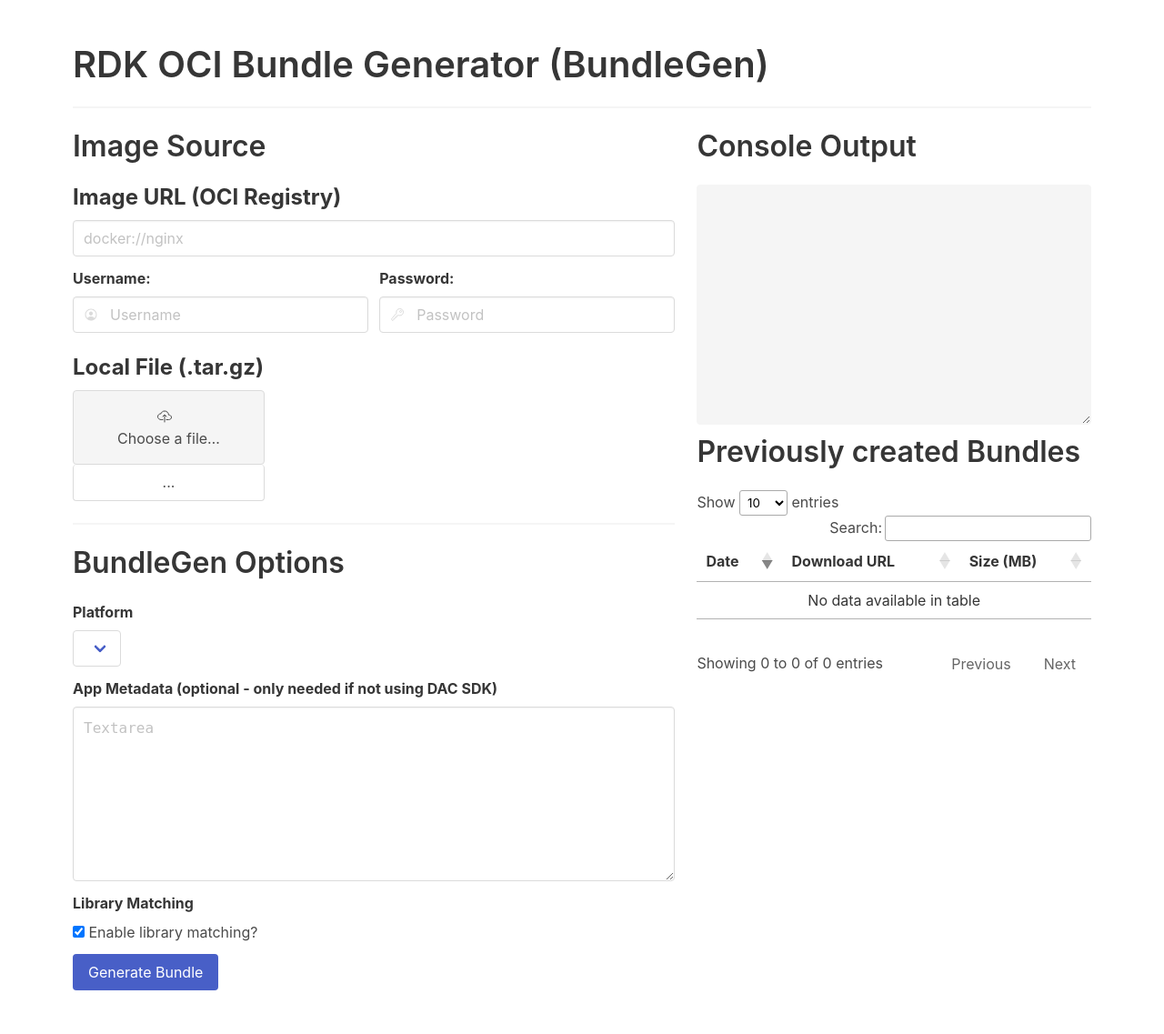
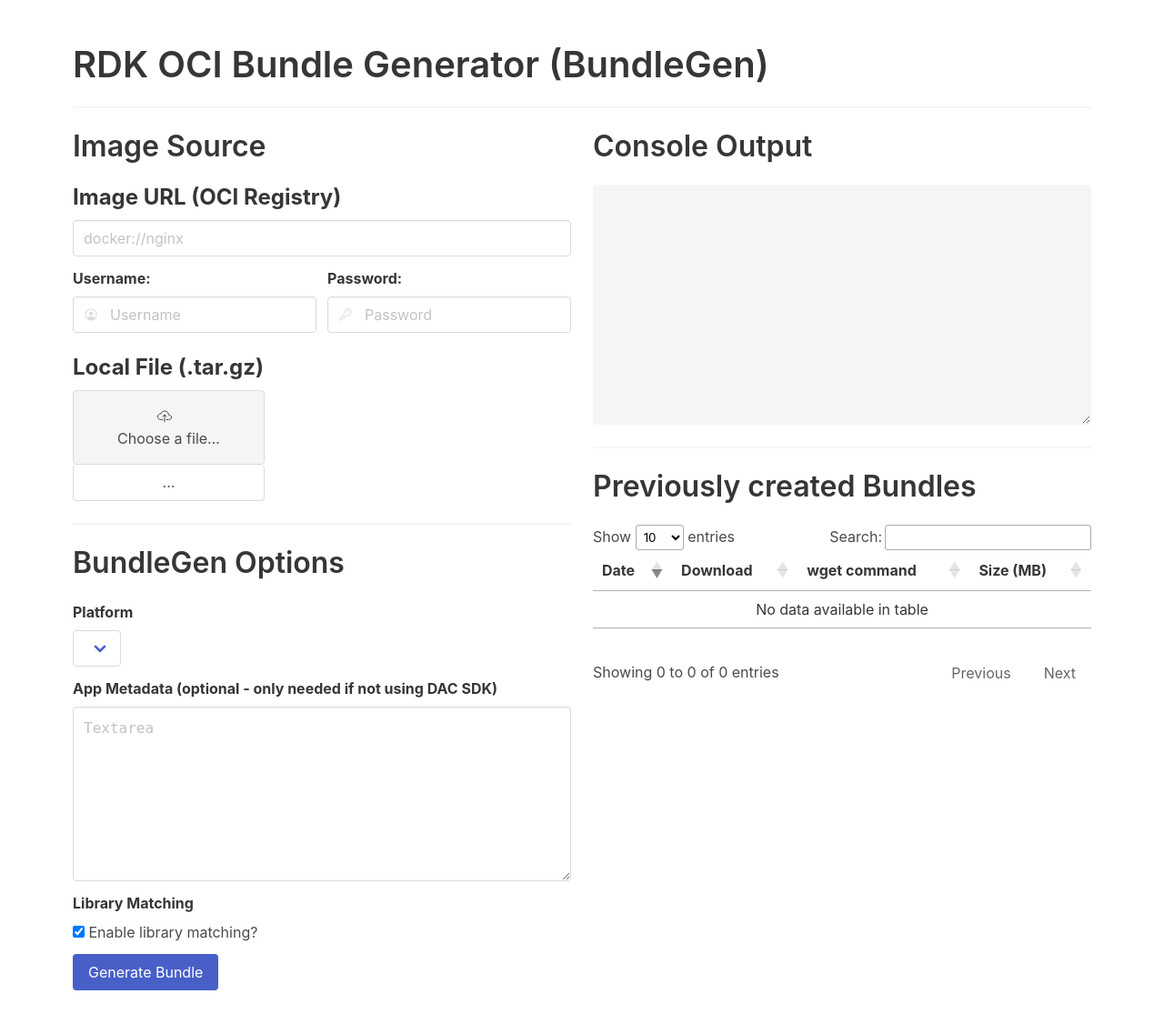
Before and after one commit to rdkcentral/BundleGen, a Flask app: template webui/templates/index.html in a window 1280 px wide. Shown: the whole page at 91% size. Run offline with Flask 2, Linux system fonts and the light colour scheme; the template is opened without the code that fills it: values that come from a table or form of the project are taken from there, others are empty; parts of the project's set-up code (start-up, migrations or seed data) failed here and were passed over; some libraries are stand-ins or nearby versions.

Commit message:
add wget command

```diff
--- a/webui/app.py
+++ b/webui/app.py
@@ -14,6 +14,9 @@ import shutil
 import json
 import tarfile
 import tempfile
+import socket
+
+
 
 from loguru import logger
 from bundlegen.core.stb_platform import STBPlatform
@@ -93,6 +96,18 @@ def get_templates():
 def allowed_file(filename):
     return '.' in filename and filename.rsplit('.', 1)[1].lower() in {"tar", "tar.gz"}
 
+def get_ip():
+    s = socket.socket(socket.AF_INET, socket.SOCK_DGRAM)
+    try:
+        # doesn't even have to be reachable
+        s.connect(('10.255.255.255', 1))
+        IP = s.getsockname()[0]
+    except Exception:
+        IP = '127.0.0.1'
+    finally:
+        s.close()
+    return IP
+
 
 @app.errorhandler(AppError)
 def handle_app_error(error):
@@ -103,6 +118,8 @@ def handle_app_error(error):
 
 @app.route('/', methods=["GET", "POST"])
 def index():
+    print(get_ip())
+
     get_templates()
     form = GenerateForm()
     form.platform.choices = get_templates()
@@ -232,8 +249,16 @@ def get_bundles():
     bundles = glob.glob(f'{BUNDLE_STORE_DIR}/*.tar.gz')
     bundles.sort(key=os.path.getmtime)
 
-    filenames = [dict(zip(("name", "date", "size"), (os.path.basename(
-        x), datetime.fromtimestamp(os.path.getmtime(x)), round(os.path.getsize(x) / 1024 / 1024, 2)))) for x in bundles]
+    filenames = [dict(
+        zip(
+            ("name", "date", "command", "size"),
+            (
+                os.path.basename(x),
+                datetime.fromtimestamp(os.path.getmtime(x)),
+                "wget http://{}:{}/bundle/{}".format(get_ip(), request.host.split(':')[1], os.path.basename(x)),
+                round(os.path.getsize(x) / 1024 / 1024, 2)
+            )
+        )) for x in bundles]
 
     return jsonify(
         bundles=filenames
--- a/webui/static/index.js
+++ b/webui/static/index.js
@@ -29,6 +29,7 @@ function loadBundles() {
                     dataTable.row.add([
                         value["date"],
                         `<a href="/bundle/${value["name"]}">${value["name"]}</a>`,
+                        `<code>${value["command"]}</code>`,
                         value["size"]]
                     ).draw();
                 });
--- a/webui/templates/index.html
+++ b/webui/templates/index.html
@@ -21,7 +21,7 @@
             </h1>
             <hr />
             <div class="columns">
-                <div class="column is-three-fifths">
+                <div class="column is-half">
                     <h2 class="title is-3">Image Source</h2>
                     <form id="generateForm" enctype="multipart/form-data">
                         {{ form.csrf_token }}
@@ -125,6 +125,8 @@
                             rows="10" disabled></textarea>
                     </div>
 
+                    <hr />
+
                     <h1 class="title is-3">
                         Previously created Bundles
                     </h1>
@@ -132,7 +134,8 @@
                         <thead>
                             <tr>
                                 <th>Date</th>
-                                <th>Download URL</th>
+                                <th>Download</th>
+                                <th>wget command</th>
                                 <th>Size (MB)</th>
                             </tr>
                         </thead>
```
